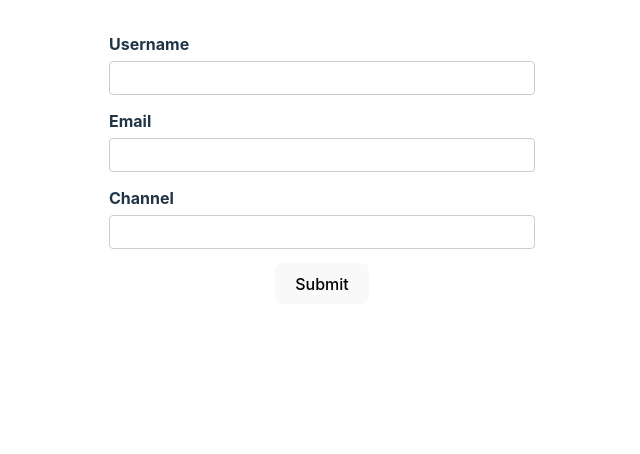
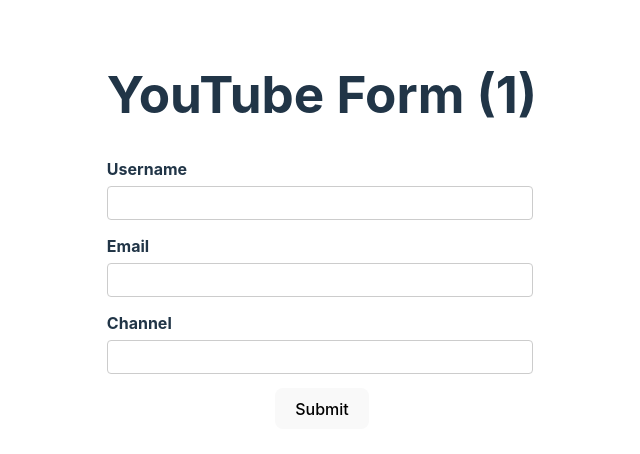
Before and after one commit to d85/react-hook-form-demo, a React (Vite) app: page / in a window 1280 px wide. Shown: the top 454 px of the page, without its empty margins (318-958 px from the left). Built offline with nearby package versions, Linux system fonts and the light colour scheme.

Commit message:
Uncontrolled input example to show input field does not re-render on every key stroke

```diff
--- a/src/components/YouTubeForm.tsx
+++ b/src/components/YouTubeForm.tsx
@@ -1,12 +1,16 @@
 import { useForm } from 'react-hook-form'
 import { DevTool } from '@hookform/devtools'
+
+let renderCount = 0
 
 export const YouTubeForm = () => {
   const form = useForm()
   const { register, control } = form
 
+  renderCount++
   return (
     <div>
+      <h1>YouTube Form ({renderCount/2})</h1>
       <form>
         <label htmlFor="username">Username</label>
         <input type="text" id="username" {...register("username")} />
```
